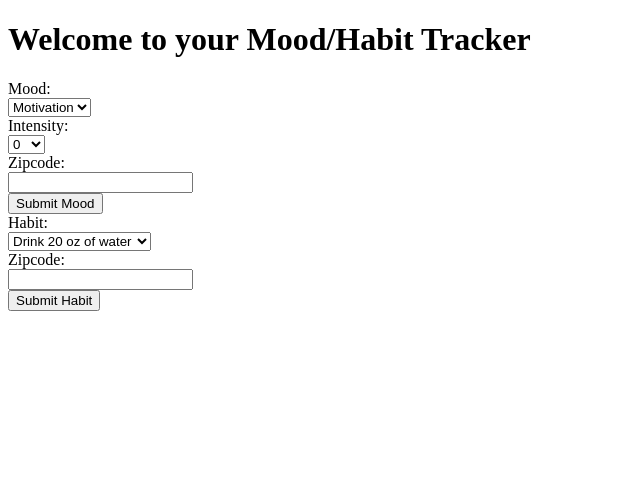
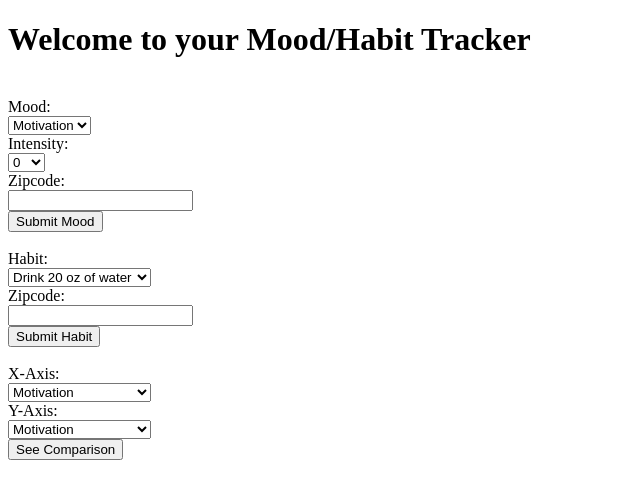
Before and after one commit to CoderCarrot/The-Mood-and-Habit-Tracker, a Flask app: page / in a window 1280 px wide. Shown: the top 499 px of the page, without its empty margins (0-640 px from the left). Run offline with Flask 2, Linux system fonts and the light colour scheme; parts of the project's set-up code (start-up, migrations or seed data) failed here and were passed over; some libraries are stand-ins or nearby versions.

Commit message:
Create ComparisonForm component

```diff
--- a/mood_habit_tracker/server.py
+++ b/mood_habit_tracker/server.py
@@ -18,7 +18,7 @@ PLACEHOLDER = 1
 def get_mood_json():
     """Send mood form options."""
 
-    moodChoices = ['Motivation', 'Sadness', 'Clarity']
+    mood_choices = ['Motivation', 'Sadness', 'Clarity']
 
     # def create_num_dicts(numList):
     #     num_dicts = []
@@ -33,11 +33,11 @@ def get_mood_json():
 
     #Number choices for the intensity pulldown menu
     # intensityChoices = create_num_dicts(range(0, 11));
-    intensityChoices = list(range(11))
+    intensity_choices = list(range(11))
 
     time.sleep(1)
 
-    return jsonify({'moods': moodChoices, 'intensity': intensityChoices})
+    return jsonify({'moods': mood_choices, 'intensity': intensity_choices})
 
 
 @app.route('/moods.json', methods=['POST'])
@@ -63,11 +63,11 @@ def post_mood_json():
 @app.route('/habits.json', methods=['GET'])
 def get_habit_json():
 
-    habitChoices = ['Drink 20 oz of water', 'Sleep 8 hours', 'Exercise for 20 mins']
+    habit_choices = ['Drink 20 oz of water', 'Sleep 8 hours', 'Exercise for 20 mins']
 
     time.sleep(1)
 
-    return jsonify({'habits': habitChoices})
+    return jsonify({'habits': habit_choices})
 
 @app.route('/habits.json', methods=['POST'])
 def post_habit_json():
@@ -86,6 +86,15 @@ def post_habit_json():
     db.session.commit()
 
     return 'This months habit entries'
+
+@app.route('/comparison.json', methods=['GET'])
+def get_comparison_choices_json():
+
+    comparison_choices = ['Motivation', 'Sadness', 'Clarity', 'Drink 20 oz of water', 'Sleep 8 hours', 'Exercise for 20 mins', 'Weather']
+
+    time.sleep(1)
+
+    return jsonify({'compare': comparison_choices})
 
 ######################################################################################################################################################
 """Jinja page code"""
--- /dev/null
+++ b/mood_habit_tracker/static/js/comparison.jsx
@@ -0,0 +1,109 @@
+class ComparisonForm extends React.Component {
+    constructor(props) {
+        super(props);
+
+        this.state = { choices: null,
+                       xAxis: 'Motivation',
+                       yAxis: 'Motivation' };
+
+        this.makeChoices = this.makeChoices.bind(this);
+        this.updateComparisonForm = this.updateComparisonForm.bind(this);
+        this.handleXAxisChange = this.handleXAxisChange.bind(this);
+        this.handleYAxisChange = this.handleYAxisChange.bind(this);
+        this.handleSubmit = this.handleSubmit.bind(this);
+    }
+
+    updateComparisonForm(res) {
+        this.setState({ choices: res.compare });
+    }
+
+    getCompareChoices() {
+        $.get('/comparison.json', this.updateComparisonForm);
+    }
+
+    componentDidMount() {
+        this.getCompareChoices();
+    }
+
+    makeChoices() {
+        const pullDownChoices = []
+        for (const choice of this.state.choices) {
+            pullDownChoices.push(<option value={choice}>{choice}</option>)
+        }
+        return pullDownChoices
+    }
+
+    handleSubmit(event) {
+        event.preventDefault();
+    //    render compare chart
+
+        // refresh page with input data for last month
+    }
+
+    handleXAxisChange(event) {
+        console.log(event.target.value);
+        this.setState({xAxis: event.target.value});
+    }
+
+    handleYAxisChange(event) {
+        console.log(event.target.value);
+        this.setState({yAxis: event.target.value});
+    }
+
+
+
+    render() {
+        if (this.state.choices) {
+            return (
+                <div>
+                    <form onSubmit={this.handleSubmit}>
+                        <label>
+                            X-Axis:
+                            <br></br>
+                            <select xaxis={this.state.xAxis} onChange={this.handleXAxisChange}>
+                                {this.makeChoices()}
+                            </select>
+                        </label>
+                        <br></br>
+                        <label>
+                            Y-Axis:
+                            <br></br>
+                            <select yaxis={this.state.yAxis} onChange={this.handleYAxisChange}>
+                                {this.makeChoices()}
+                            </select>
+                        </label>
+                        <br></br>
+                        <input type="submit" value="See Comparison"/>
+                    </form>
+                </div>
+            );
+        }
+        return <div>Loading...</div>
+
+    }
+}
+
+ReactDOM.render(<ComparisonForm />, document.getElementById('comparison-form'));
+
+class CompareChart extends React.Component {
+    constructor(props) {
+        super(props);
+    }
+
+    render() {
+        null
+    }
+}
+
+class ComparePage extends React.Component {
+    constructor(props) {
+        super(props);
+    }
+
+    render() {
+        null
+// conditional: render form. if handleSubmit has happened, render chart
+        // or... default comparison based on default state and refresh page after submit
+        // separate components? Chart and form component? render separetely on compare page/component?
+    }
+}
--- a/mood_habit_tracker/templates/base.html
+++ b/mood_habit_tracker/templates/base.html
@@ -22,8 +22,12 @@
     <!-- Include the page's content with this block. -->
     {% block body %}
         <div id="homepage"></div>
+        <br>
         <div id="mood-form"></div>
+        <br>
         <div id="habit-form"></div>
+        <br>
+        <div id="comparison-form"></div>
     {% endblock %}
 
     <!-- Include any page-specific Javascript using this block. -->
@@ -32,6 +36,7 @@
         <script src="/static/js/components.jsx" type="text/jsx"></script>
         <script src="/static/js/moods.jsx" type="text/jsx"></script>
         <script src="/static/js/habits.jsx" type="text/jsx"></script>
+        <script src="/static/js/comparison.jsx" type="text/jsx"></script>
         <script src="/static/js/app.jsx" type="text/jsx"></script>
     {% endblock %}
 
```
Also changed, not shown: 1 other file.
